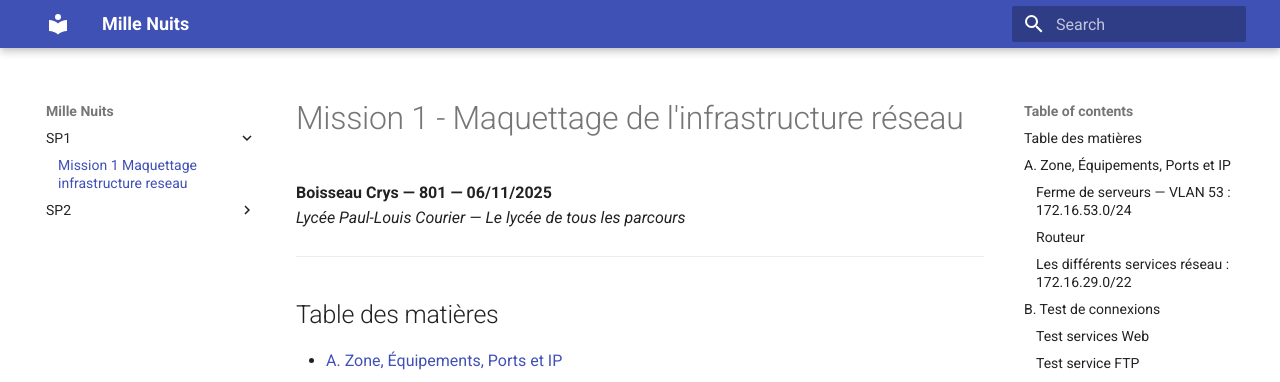
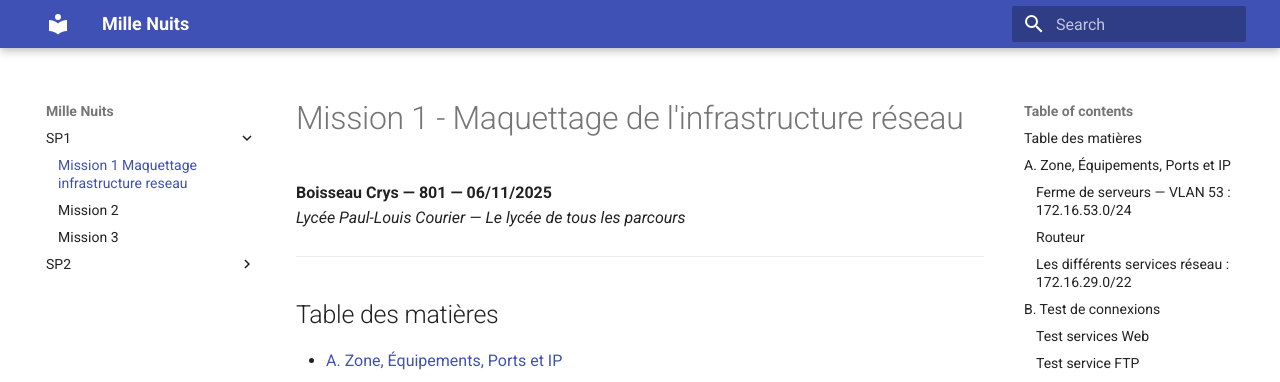
Before and after one commit to WALID163/MilleNuits-mkdocs, an MkDocs documentation site: the page built from docs/Mission_1_Maquettage_infrastructure_reseau.md, in a window 1280 px wide. Shown: the top 382 px of the page. Built offline with MkDocs 1.6.1 and Material for MkDocs 9.7.7, drawn with Linux system fonts in a browser that asks for light colours.

Commit message:
Add new missions to mkdocs navigation

```diff
--- a/mkdocs.yml
+++ b/mkdocs.yml
@@ -5,5 +5,8 @@ theme:
 nav:
   - SP1:
     - Mission 1 Maquettage infrastructure reseau: Mission_1_Maquettage_infrastructure_reseau.md
+    - Mission 2: Mission 2 sp1.md
+    - Mission 3: Mission 3 sp1.md
   - SP2:
     - Mission 1 Création d’une documentation avec MkDocs et GitHub Pages: index.md
+    - Mission 2: Mission sp2.md
```
